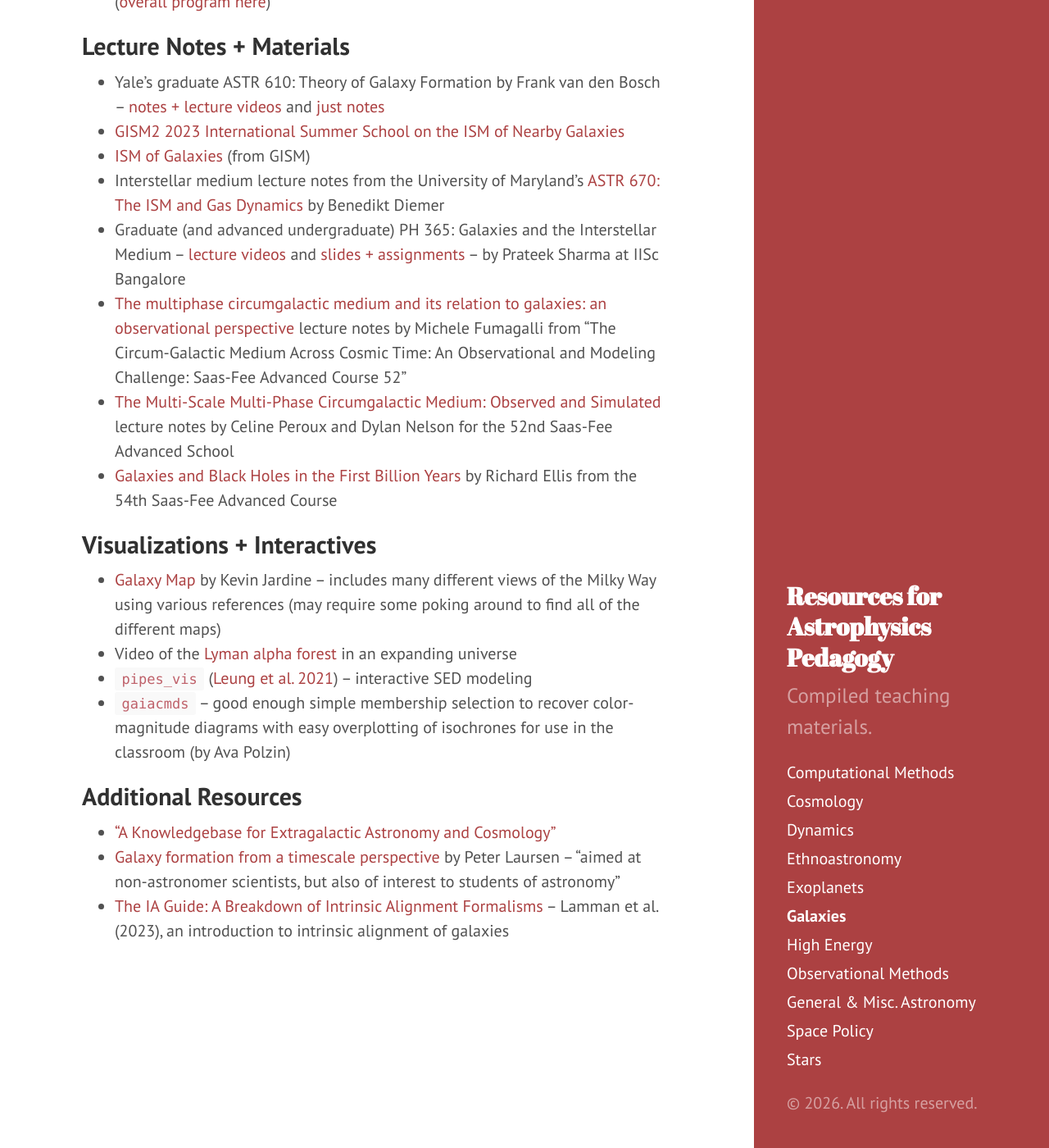
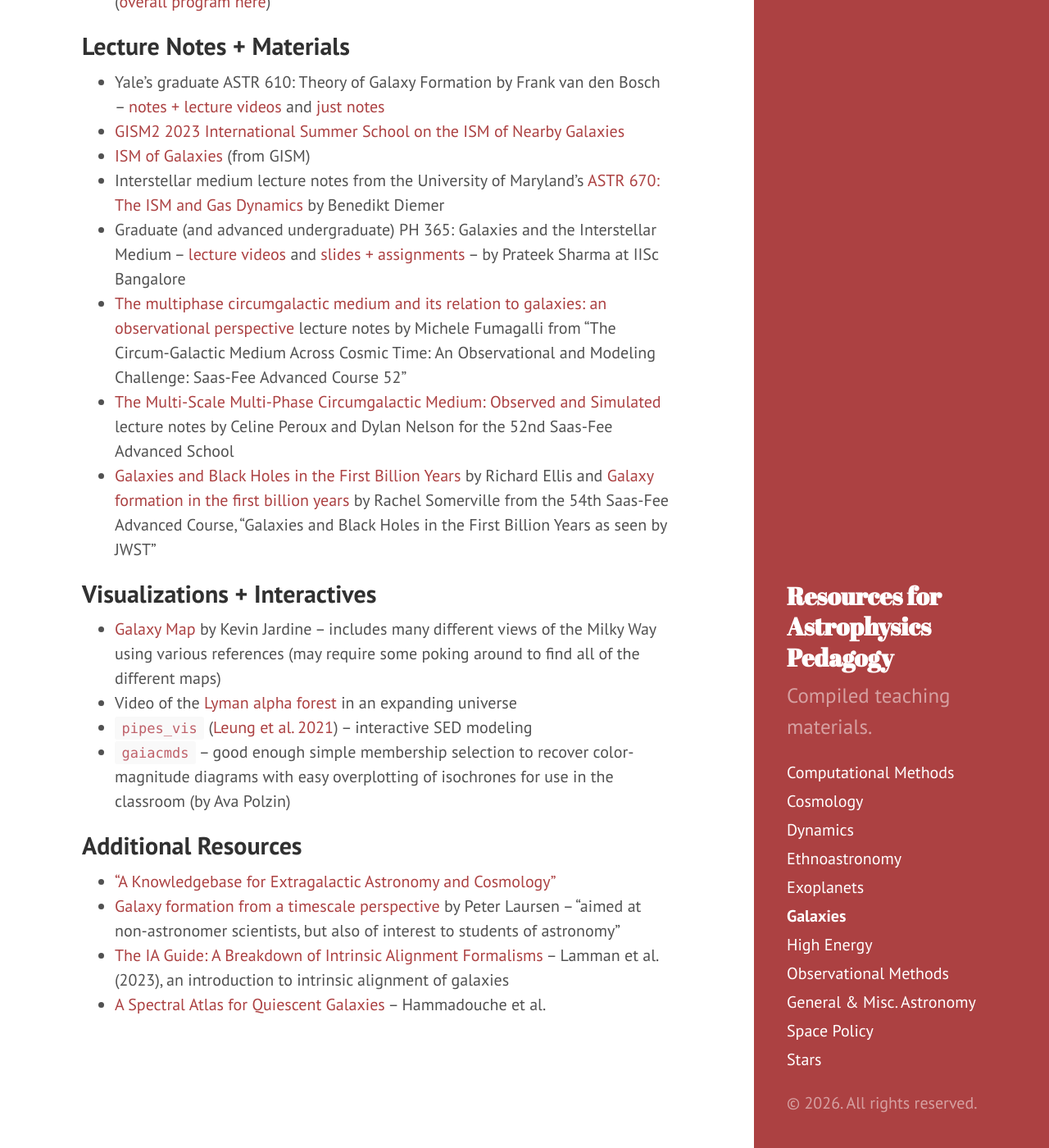
Before and after one commit to astroteaching/astroteaching.github.io, a Jekyll site: the page built from galaxies.md, in a window 1280 px wide and 1400 px high, scrolled down 918 px. Shown: the whole window at 82% size. Built offline with Jekyll 4.4.1, drawn with Linux system fonts in a browser that asks for light colours.

Commit message:
add many resources

```diff
--- a/galaxies.md
+++ b/galaxies.md
@@ -21,7 +21,7 @@ Galaxies, galaxy formation and evolution, and stellar populations.
 - Graduate (and advanced undergraduate) PH 365: Galaxies and the Interstellar Medium -- [lecture videos](https://www.youtube.com/playlist?list=PLJxtWIpdsZWqUNY4pPT3KtR1rB6GaWkRw){:target="_blank"} and [slides + assignments](https://indianinstituteofscience-my.sharepoint.com/personal/prateek_iisc_ac_in/_layouts/15/onedrive.aspx?id=%2Fpersonal%2Fprateek%5Fiisc%5Fac%5Fin%2FDocuments%2FTeachingFiles%2FGalaxiesAndISM2023%2D24&ga=1){:target="_blank"} -- by Prateek Sharma at IISc Bangalore
 - [The multiphase circumgalactic medium and its relation to galaxies: an observational perspective](https://arxiv.org/abs/2409.00174){:target="_blank"} lecture notes by Michele Fumagalli from "The Circum-Galactic Medium Across Cosmic Time: An Observational and Modeling Challenge: Saas-Fee Advanced Course 52"
 - [The Multi-Scale Multi-Phase Circumgalactic Medium: Observed and Simulated](https://arxiv.org/abs/2411.07988){:target="_blank"} lecture notes by Celine Peroux and Dylan Nelson for the 52nd Saas-Fee Advanced School
-- [Galaxies and Black Holes in the First Billion Years](https://arxiv.org/abs/2508.16948){:target="_blank"} by Richard Ellis from the 54th Saas-Fee Advanced Course
+- [Galaxies and Black Holes in the First Billion Years](https://arxiv.org/abs/2508.16948){:target="_blank"} by Richard Ellis and [Galaxy formation in the first billion years](https://arxiv.org/abs/2604.01445){:target="_blank"} by Rachel Somerville from the 54th Saas-Fee Advanced Course, "Galaxies and Black Holes in the First Billion Years as seen by JWST"
 
 ## Visualizations + Interactives
 - [Galaxy Map](http://galaxymap.org){:target="_blank"} by Kevin Jardine -- includes many different views of the Milky Way using various references (may require some poking around to find all of the different maps)
@@ -33,3 +33,4 @@ Galaxies, galaxy formation and evolution, and stellar populations.
 - ["A Knowledgebase for Extragalactic Astronomy and Cosmology"](https://ned.ipac.caltech.edu/level5/index.html){:target="_blank"}
 - [Galaxy formation from a timescale perspective](https://arxiv.org/abs/2309.02486){:target="_blank"} by Peter Laursen -- "aimed at non-astronomer scientists, but also of interest to students of astronomy"
 - [The IA Guide: A Breakdown of Intrinsic Alignment Formalisms](https://arxiv.org/abs/2309.08605){:target="_blank"} -- Lamman et al. (2023), an introduction to intrinsic alignment of galaxies
+- [A Spectral Atlas for Quiescent Galaxies](https://arxiv.org/abs/2603.13479){:target="_blank"} -- Hammadouche et al.
```
Also changed, not shown: computational.md (+2 -0 lines), cosmology.md (+1 -1 lines), exoplanets.md (+2 -1 lines), highenergy.md (+3 -0 lines), stars.md (+1 -0 lines), 1 other file.
